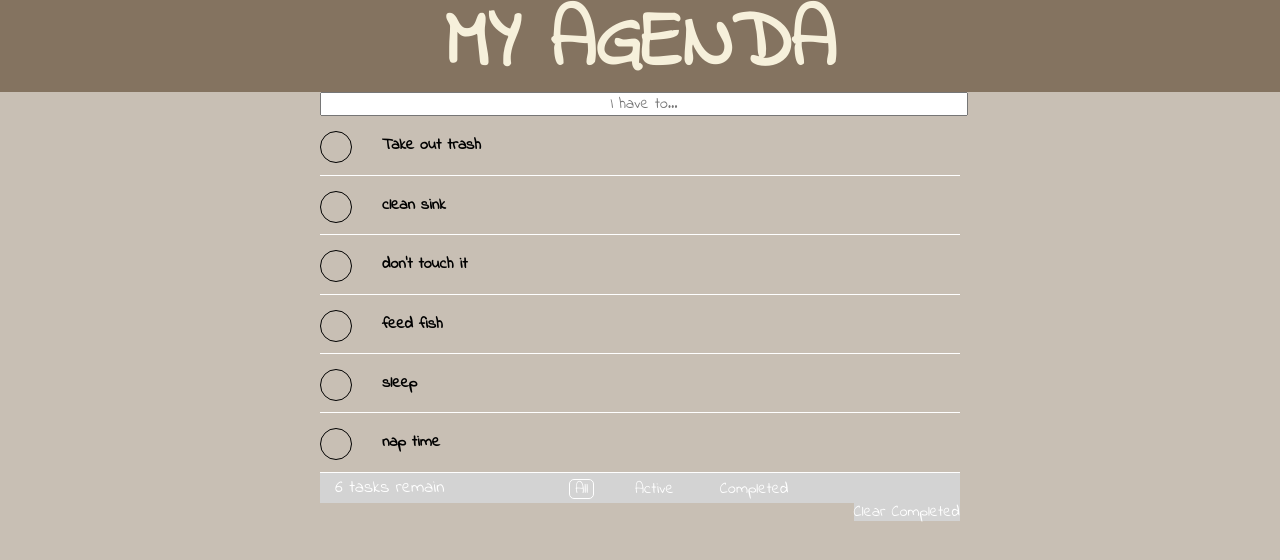
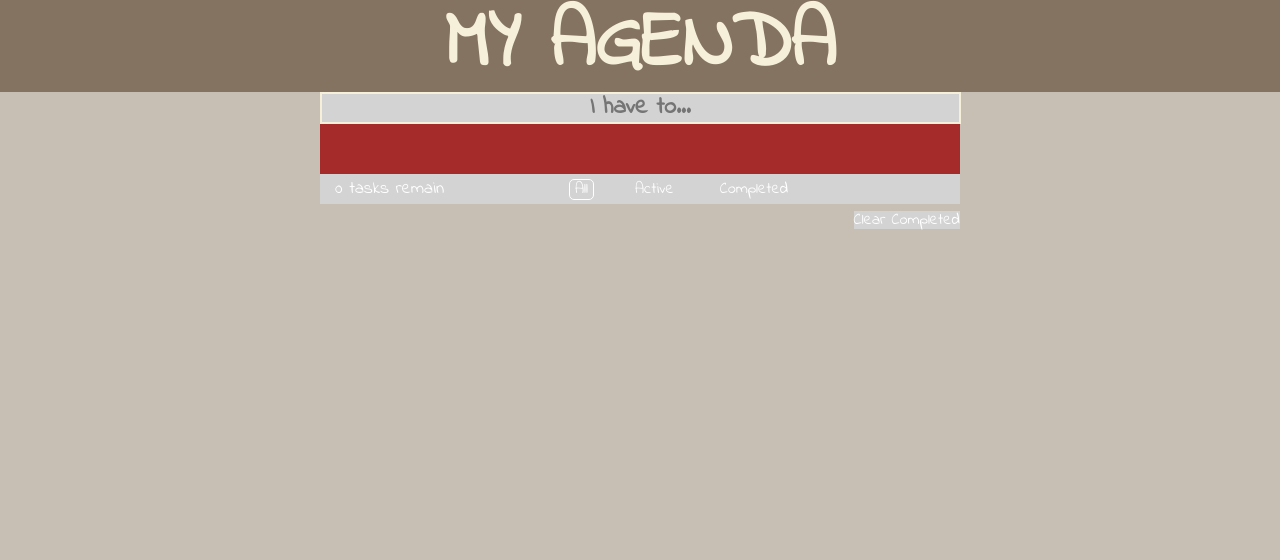
Before and after one commit to bdjones2410/ToDoList, a plain HTML site: page index.html in a window 1280 px wide. Drawn offline with nearby package versions, Linux system fonts and the light colour scheme.

Commit message:
finished styling and added input feature

```diff
--- a/index.html
+++ b/index.html
@@ -19,7 +19,7 @@
     <section class="wrapper">
         <div class="input">
             <form>
-                <input name="taskInput" placeholder="I have to..." type="text">
+                <input name="taskInput" autocomplete="off" placeholder="I have to..." type="text">
             </form>
         </div>
 
--- a/main.js
+++ b/main.js
@@ -29,6 +29,18 @@ var list = {
             } else(toDelete.push(elID));
             itemsLeft = youDoData.length - toDelete.length + " tasks remain";
             $('.remainingToDo').html(itemsLeft);
+        });
+
+        $('form').on('submit', function(event){
+          event.preventDefault();
+          var newToDo = {
+            toDo: $('input[name="taskInput"]').val(),
+          };
+          youDoData.unshift(newToDo);
+          var newDoId = youDoData.indexOf(newToDo);
+          $('#hereDo').html('');
+          list.loadToDo(youDoData);
+          $('input').val('');
         });
 
         $('nav').on('click', '#deleteBut', function(event) {
@@ -69,7 +81,6 @@ var list = {
           $(this).closest('li').addClass('clickedBorder');
           $(this).closest('li').siblings('li').removeClass('clickedBorder');
           if ($(this).attr('rel') === 'Active') {
-            console.log($(this).attr('rel'));
             $('.toDoList').removeClass('hide');
             $('.finished').addClass('hide');
           }
--- a/styles.scss
+++ b/styles.scss
@@ -39,9 +39,16 @@ INPUT
   width:100%;
   form{
     width:100%;
+    padding:0;
     input {
-    width:100%;
-    text-align: center;
+      width: 99.5%;
+      text-align: center;
+      background-color: lightgrey;
+      font-weight: bold;
+      padding: 0;
+      font-size: 1.5em;
+      border: 2px solid #f6f0db;
+      color:#847360;
   }
   }
 }
@@ -53,9 +60,15 @@ INPUT
 /*******************************************
 TASKS
 *******************************************/
+#hereDo {
+    background-color:brown;
+    min-height:50px;
+}
+
 .toDoList {
   border-bottom:1px solid white;
-  padding:15px 0;
+  padding:15px;
+  color:#f6f0db;
 }
 
 .checkBox{
@@ -69,6 +82,7 @@ TASKS
 #check {
   text-align: center;
   font-size: 1.5em;
+  color:#f6f0db;
 }
 
 .toDoItem{
@@ -117,6 +131,7 @@ nav {
   float:right;
   border:none;
   background-color:lightgrey;
+  margin-top: 7px;
   &:hover{
     font:1.5em;
     border:2px solid #847360;
@@ -136,5 +151,5 @@ nav {
   opacity: .5;
 }
 .hide {
-  display:none;
+  visibility: hidden;
 }
--- a/var.js
+++ b/var.js
@@ -3,24 +3,7 @@
 //////////////////
 
 var youDoData = [
-  {
-    toDo : "Take out trash"
-  },
-  {
-    toDo : "clean sink"
-  },
-  {
-    toDo : "don't touch it"
-  },
-  {
-    toDo : "feed fish"
-  },
-  {
-    toDo : "sleep"
-  },
-  {
-    toDo : "nap time"
-  },
+
 ];
 
 
```
Also changed, not shown: styles.css.
